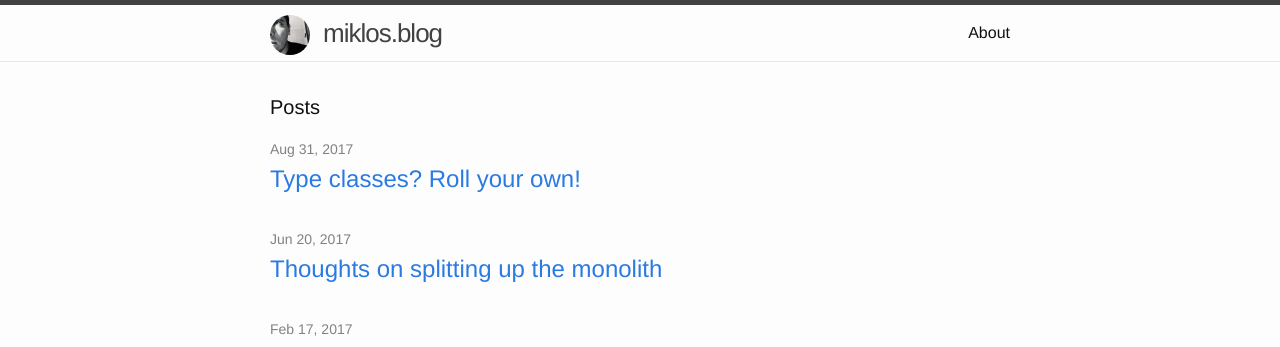
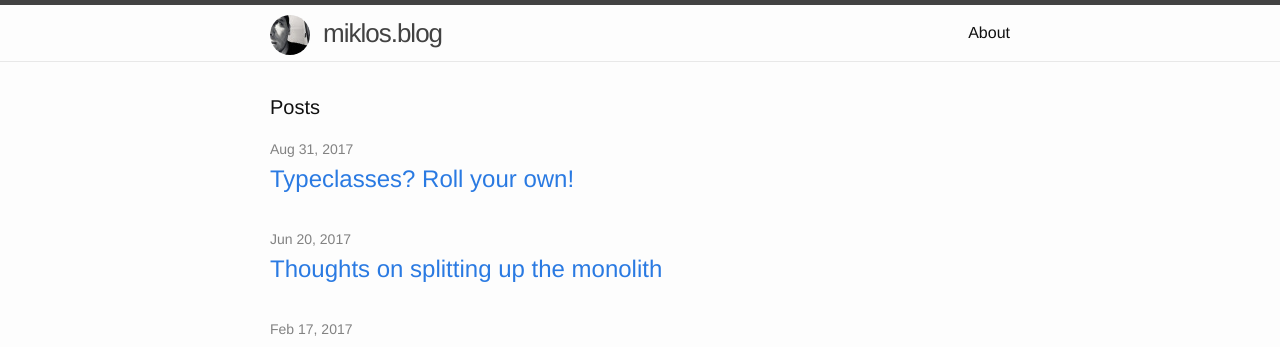
Before and after one commit to miklos-martin/miklos-martin.github.io, a Jekyll site: the page built from index.html, in a window 1280 px wide. Shown: the top 347 px of the page. Built offline with Jekyll 4.4.1, drawn with Linux system fonts in a browser that asks for light colours.

Commit message:
consistently use typeclass as one word

````diff
--- a/_posts/2017-08-31-typeclasses-roll-your-own.md
+++ b/_posts/2017-08-31-typeclasses-roll-your-own.md
@@ -1,6 +1,6 @@
 ---
 layout: post
-title: "Type classes? Roll your own!"
+title: "Typeclasses? Roll your own!"
 categories: learn fp
 ---
 
@@ -46,7 +46,7 @@ trait Database {
 Very well, but now all my implementations, the usages of them, and all my tests need to be updated as well. Also, the tests now became asynchronous and that is bad. In my experience, it is always harder, more inconvenient and error prone.
 
 We can do better! What if we found a way to abstract over the particular type constructor that this trait works with?
-So instead of hard coding `Future`, we can use whatever else type constructor we fancy. We can make it a type class.
+So instead of hard coding `Future`, we can use whatever else type constructor we fancy. We can make it a typeclass.
 
 ```scala
 trait Database[F[_]] {
````
